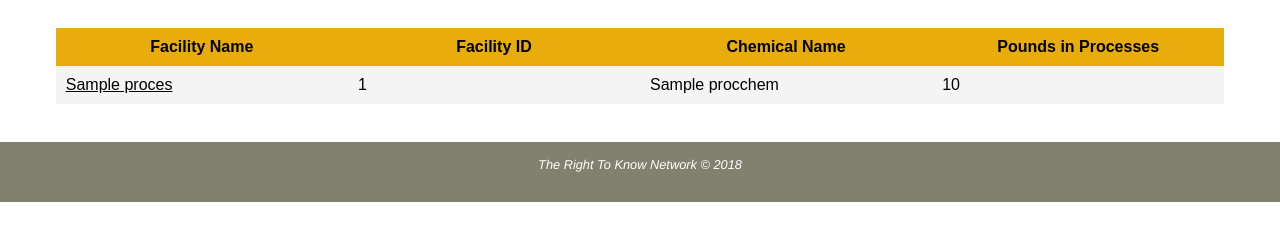
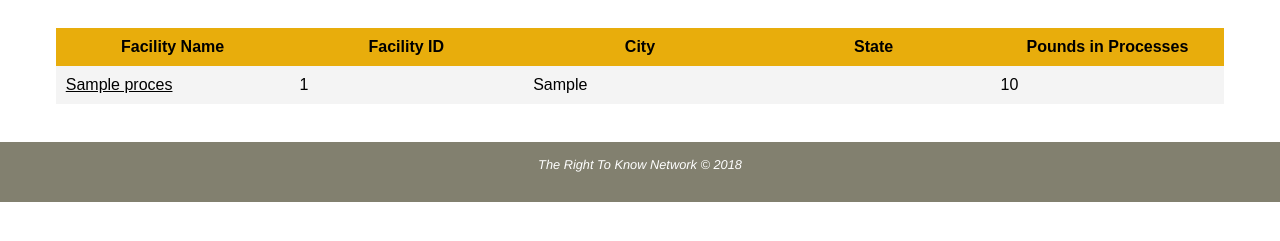
Before and after one commit to rji-futures-lab/django-rmp-data, a Django app: page /rmp/chemical_search/search_by_chemical/ in a window 1280 px wide. Shown: the part 281-522 px from the top of the page. Run offline with Django 3.2, Linux system fonts and the light colour scheme; tables that the repository leaves empty hold one stand-in row (values such as "Sample post"); some libraries are stand-ins or nearby versions; some web fonts are replaced.

Commit message:
minor changes to chemical and location view

```diff
--- a/rmp/templates/rmp/chemical_results.html
+++ b/rmp/templates/rmp/chemical_results.html
@@ -13,14 +13,16 @@
   <tr>
     <th>Facility Name</th>
     <th>Facility ID</th>
-    <th>Chemical Name</th>
+    <th>City</th>
+    <th>State</th>
     <th>Pounds in Processes</th>
   </tr>
   {% for facility in facility_list %}
   <tr>
     <td><a href="{% url 'rmp:facility_detail' facility.process.facility_id %}" class="facilityList">{{ facility.process.facility_name }}</a></td>
     <td>{{ facility.process.facility_id }}</td>
-    <td>{{ facility.chemical_name }}</td>
+    <td>{{ facility.process.rmp.city }}</td>
+    <td>{{ facility.process.rmp.state.name }}</td>
     <td>{{ facility.quantity_lbs|intcomma }}</td>
   </tr>
   {% endfor %}
--- a/rmp/views.py
+++ b/rmp/views.py
@@ -164,11 +164,11 @@
         if state_query and not city_query and not county_query:
             queryset = queryset.filter(state=state_query)
         elif state_query and city_query and not county_query:
-            queryset = queryset.filter(state=state_query).filter(city=city_query)
+            queryset = queryset.filter(state=state_query).filter(city__search=city_query)
         elif state_query and county_query and not city_query:
             queryset = queryset.filter(state=state_query).filter(county_name__search=county_query)
         elif state_query and county_query and city_query:
-            queryset = queryset.filter(state=state_query).filter(county_name__search=county_query).filter(city=city_query)
+            queryset = queryset.filter(state=state_query).filter(county_name__search=county_query).filter(city__search=city_query)
         return queryset
 
 class facilityListView(ListView):
```
